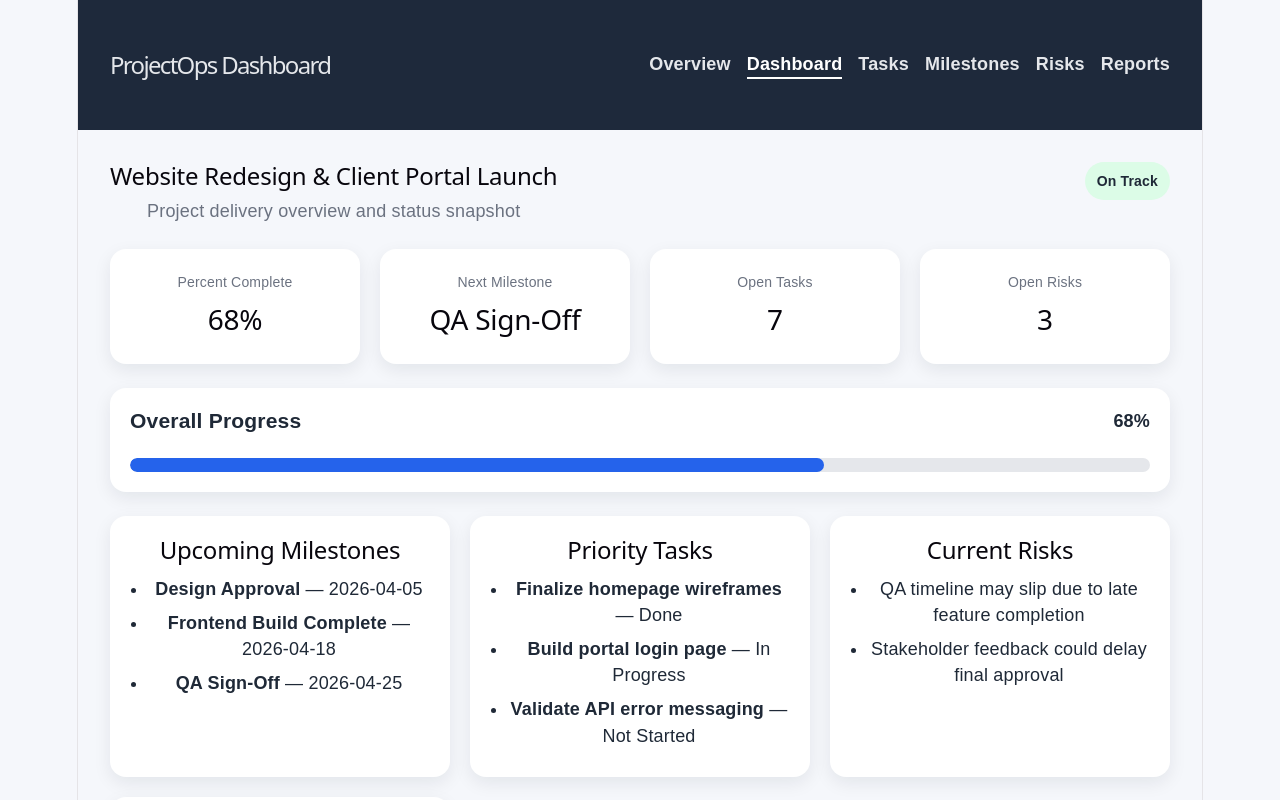
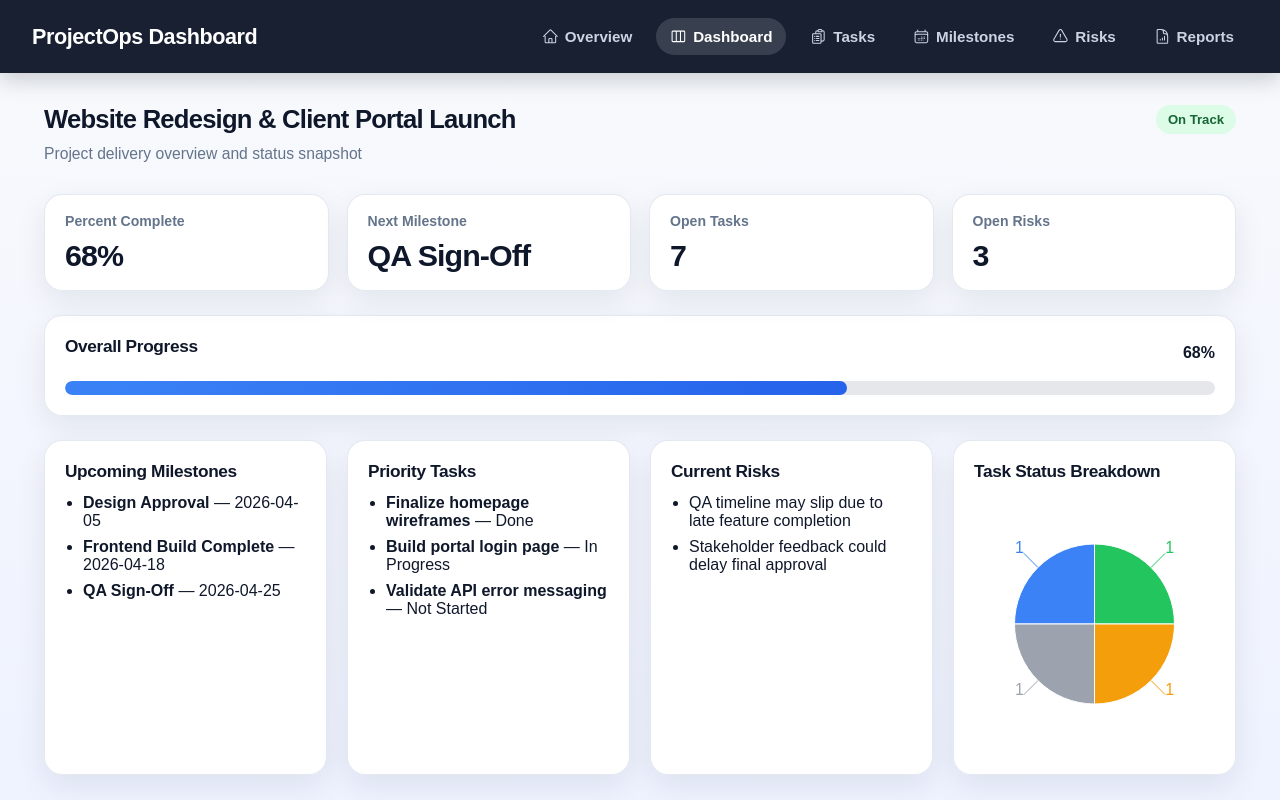
Before and after one commit to momycani/projectops-dashboard, a React (Vite) app: page / in a window 1280 px wide. Shown: the top 800 px of the page. Built offline with nearby package versions, Linux system fonts and the light colour scheme.

Commit message:
add icons to navbar

```diff
--- a/src/components/Navbar.tsx
+++ b/src/components/Navbar.tsx
@@ -1,16 +1,48 @@
 import { NavLink } from 'react-router-dom';
+import {
+  HiOutlineHome,
+  HiOutlineViewColumns,
+  HiOutlineClipboardDocumentList,
+  HiOutlineCalendarDays,
+  HiOutlineExclamationTriangle,
+  HiOutlineDocumentChartBar,
+} from 'react-icons/hi2';
 
 export default function Navbar() {
   return (
     <nav className="navbar">
       <h1>ProjectOps Dashboard</h1>
+
       <div className="nav-links">
-        <NavLink to="/overview">Overview</NavLink>
-        <NavLink to="/">Dashboard</NavLink>
-        <NavLink to="/tasks">Tasks</NavLink>
-        <NavLink to="/milestones">Milestones</NavLink>
-        <NavLink to="/risks">Risks</NavLink>
-        <NavLink to="/reports">Reports</NavLink>
+        <NavLink to="/overview">
+          <HiOutlineHome className="nav-icon" />
+          Overview
+        </NavLink>
+
+        <NavLink to="/">
+          <HiOutlineViewColumns className="nav-icon" />
+          Dashboard
+        </NavLink>
+
+        <NavLink to="/tasks">
+          <HiOutlineClipboardDocumentList className="nav-icon" />
+          Tasks
+        </NavLink>
+
+        <NavLink to="/milestones">
+          <HiOutlineCalendarDays className="nav-icon" />
+          Milestones
+        </NavLink>
+
+        <NavLink to="/risks">
+          <HiOutlineExclamationTriangle className="nav-icon" />
+          Risks
+        </NavLink>
+
+        <NavLink to="/reports">
+          <HiOutlineDocumentChartBar className="nav-icon" />
+          Reports
+        </NavLink>
       </div>
     </nav>
   );
--- a/src/index.css
+++ b/src/index.css
@@ -1,126 +1,38 @@
-:root {
-  --text: #6b6375;
-  --text-h: #08060d;
-  --bg: #fff;
-  --border: #e5e4e7;
-  --code-bg: #f4f3ec;
-  --accent: #aa3bff;
-  --accent-bg: rgba(170, 59, 255, 0.1);
-  --accent-border: rgba(170, 59, 255, 0.5);
-  --social-bg: rgba(244, 243, 236, 0.5);
-  --shadow:
-    rgba(0, 0, 0, 0.1) 0 10px 15px -3px, rgba(0, 0, 0, 0.05) 0 4px 6px -2px;
-
-  --sans: system-ui, 'Segoe UI', Roboto, sans-serif;
-  --heading: system-ui, 'Segoe UI', Roboto, sans-serif;
-  --mono: ui-monospace, Consolas, monospace;
-
-  font: 18px/145% var(--sans);
-  letter-spacing: 0.18px;
-  color-scheme: light dark;
-  color: var(--text);
-  background: var(--bg);
-  font-synthesis: none;
-  text-rendering: optimizeLegibility;
-  -webkit-font-smoothing: antialiased;
-  -moz-osx-font-smoothing: grayscale;
-
-  @media (max-width: 1024px) {
-    font-size: 16px;
-  }
-}
-
-@media (prefers-color-scheme: dark) {
-  :root {
-    --text: #9ca3af;
-    --text-h: #f3f4f6;
-    --bg: #16171d;
-    --border: #2e303a;
-    --code-bg: #1f2028;
-    --accent: #c084fc;
-    --accent-bg: rgba(192, 132, 252, 0.15);
-    --accent-border: rgba(192, 132, 252, 0.5);
-    --social-bg: rgba(47, 48, 58, 0.5);
-    --shadow:
-      rgba(0, 0, 0, 0.4) 0 10px 15px -3px, rgba(0, 0, 0, 0.25) 0 4px 6px -2px;
-  }
-
-  #social .button-icon {
-    filter: invert(1) brightness(2);
-  }
-}
-
-#root {
-  width: 1126px;
-  max-width: 100%;
-  margin: 0 auto;
-  text-align: center;
-  border-inline: 1px solid var(--border);
-  min-height: 100svh;
-  display: flex;
-  flex-direction: column;
-  box-sizing: border-box;
-}
-
-body {
-  margin: 0;
-}
-
-h1,
-h2 {
-  font-family: var(--heading);
-  font-weight: 500;
-  color: var(--text-h);
-}
-
-h1 {
-  font-size: 56px;
-  letter-spacing: -1.68px;
-  margin: 32px 0;
-  color: #e5e7eb;
-  @media (max-width: 1024px) {
-    font-size: 36px;
-    margin: 20px 0;
-  }
-}
-h2 {
-  font-size: 24px;
-  line-height: 118%;
-  letter-spacing: -0.24px;
-  margin: 0 0 8px;
-  @media (max-width: 1024px) {
-    font-size: 20px;
-  }
-}
-p {
-  margin: 0;
-}
-
-code,
-.counter {
-  font-family: var(--mono);
-  display: inline-flex;
-  border-radius: 4px;
-  color: var(--text-h);
-}
-
-code {
-  font-size: 15px;
-  line-height: 135%;
-  padding: 4px 8px;
-  background: var(--code-bg);
-}
-
 * {
   box-sizing: border-box;
   margin: 0;
   padding: 0;
 }
 
+:root {
+  --bg: #f8fafc;
+  --surface: #ffffff;
+  --surface-soft: #f1f5f9;
+  --border: #e2e8f0;
+  --text: #0f172a;
+  --muted: #64748b;
+  --nav: #0f172a;
+  --nav-link: #cbd5e1;
+  --nav-link-active: #ffffff;
+  --shadow: 0 10px 30px rgba(15, 23, 42, 0.08);
+  --radius: 18px;
+  --blue: #2563eb;
+  --blue-soft: #dbeafe;
+  --green-soft: #dcfce7;
+  --yellow-soft: #fef3c7;
+  --red-soft: #fee2e2;
+  --gray-soft: #f1f5f9;
+}
+
+html {
+  font-size: 16px;
+}
+
 body {
   font-family: Arial, sans-serif;
-  background: #f5f7fb;
-  color: #1f2937;
+  background: linear-gradient(to bottom, #f8fafc, #eef2ff);
+  color: var(--text);
+  min-height: 100vh;
 }
 
 a {
@@ -128,98 +40,177 @@ a {
   color: inherit;
 }
 
+button,
+input,
+select,
+textarea {
+  font: inherit;
+}
+
 .app-shell {
   min-height: 100vh;
 }
 
+/* NAVBAR */
 .navbar {
-  background: #1e293b;
+  background: rgba(15, 23, 42, 0.96);
   color: white;
-  padding: 20px 32px;
+  padding: 18px 32px;
   display: flex;
   justify-content: space-between;
   align-items: center;
+  gap: 20px;
   flex-wrap: wrap;
+  position: sticky;
+  top: 0;
+  z-index: 20;
+  backdrop-filter: blur(10px);
+  box-shadow: 0 8px 20px rgba(15, 23, 42, 0.18);
 }
 
 .navbar h1 {
-  font-size: 24px;
+  font-size: 1.35rem;
+  font-weight: 700;
+  letter-spacing: -0.02em;
 }
 
 .nav-links {
   display: flex;
-  gap: 16px;
+  gap: 10px;
   flex-wrap: wrap;
 }
 
 .nav-links a {
-  color: #e5e7eb;
+  color: var(--nav-link);
   font-weight: 600;
+  font-size: 0.95rem;
+  padding: 10px 14px;
+  border-radius: 999px;
+  transition: background-color 0.2s ease, color 0.2s ease,
+    transform 0.2s ease;
+}
+
+.nav-links a:hover {
+  background: rgba(255, 255, 255, 0.08);
+  color: white;
+  transform: translateY(-1px);
 }
 
 .nav-links a.active {
-  color: white;
-  border-bottom: 2px solid white;
+  background: rgba(255, 255, 255, 0.14);
+  color: var(--nav-link-active);
 }
 
+.nav-links a {
+  display: flex;
+  align-items: center;
+  gap: 6px;
+}
+
+.nav-icon {
+  font-size: 1.05rem;
+}
+
+/* PAGE LAYOUT */
 .page-content {
-  padding: 32px;
-  max-width: 1200px;
+  max-width: 1240px;
   margin: 0 auto;
+  padding: 32px 24px 48px;
 }
 
 .page-header {
   display: flex;
   justify-content: space-between;
   align-items: flex-start;
-  margin-bottom: 24px;
-  gap: 16px;
+  gap: 18px;
   flex-wrap: wrap;
+  margin-bottom: 28px;
+}
+
+.page-header h2 {
+  font-size: clamp(1.6rem, 2vw, 2rem);
+  line-height: 1.15;
+  letter-spacing: -0.03em;
 }
 
 .subtext {
-  color: #6b7280;
-  margin-top: 6px;
+  color: var(--muted);
+  margin-top: 8px;
+  line-height: 1.5;
+  max-width: 700px;
+  font-size: 0.98rem;
 }
 
+/* GRIDS */
 .summary-grid {
   display: grid;
-  grid-template-columns: repeat(auto-fit, minmax(220px, 1fr));
-  gap: 20px;
+  grid-template-columns: repeat(auto-fit, minmax(215px, 1fr));
+  gap: 18px;
   margin-bottom: 24px;
 }
 
 .dashboard-grid,
 .two-column-grid,
-.list-grid {
+.list-grid,
+.reports-grid,
+.overview-grid,
+.stakeholder-list {
   display: grid;
   grid-template-columns: repeat(auto-fit, minmax(280px, 1fr));
   gap: 20px;
 }
 
+.secondary-overview-grid {
+  margin-top: 12px;
+  margin-bottom: 32px;
+  padding: 22px 0 0 0;
+}
+
+/* CARDS */
 .card,
 .table-card {
-  background: white;
-  border-radius: 16px;
+  background: rgba(255, 255, 255, 0.96);
+  border: 1px solid rgba(226, 232, 240, 0.95);
+  border-radius: var(--radius);
   padding: 20px;
-  box-shadow: 0 6px 18px rgba(15, 23, 42, 0.08);
+  box-shadow: var(--shadow);
+}
+
+.summary-card {
+  padding: 18px 20px;
 }
 
 .summary-card p {
-  color: #6b7280;
-  font-size: 14px;
+  color: var(--muted);
+  font-size: 0.88rem;
+  font-weight: 600;
+  margin-bottom: 10px;
 }
 
 .summary-card h2 {
-  margin-top: 8px;
-  font-size: 28px;
+  font-size: 1.9rem;
+  line-height: 1.1;
+  letter-spacing: -0.03em;
 }
 
 .section-card h2,
-.card h3 {
+.card h3,
+.report-section h3,
+.overview-section h3 {
   margin-bottom: 12px;
+  font-size: 1.08rem;
+  letter-spacing: -0.02em;
 }
 
+.overview-section p,
+.overview-section li,
+.report-section li,
+.milestone-notes {
+  line-height: 1.6;
+  color: #334155;
+}
+
+/* PROGRESS */
 .progress-card {
   margin-bottom: 24px;
 }
@@ -227,6 +218,7 @@ a {
 .progress-header {
   display: flex;
   justify-content: space-between;
+  align-items: center;
   margin-bottom: 12px;
   font-weight: 700;
 }
@@ -241,67 +233,17 @@ a {
 
 .progress-fill {
   height: 100%;
-  background: #2563eb;
+  background: linear-gradient(to right, #3b82f6, #2563eb);
   border-radius: 999px;
 }
 
+/* CHART */
 .chart-wrapper {
   width: 100%;
   height: 260px;
 }
 
-ul {
-  padding-left: 18px;
-}
-
-li {
-  margin-bottom: 8px;
-}
-
-table {
-  width: 100%;
-  border-collapse: collapse;
-}
-
-th,
-td {
-  text-align: left;
-  padding: 12px;
-  border-bottom: 1px solid #e5e7eb;
-}
-
-.status-badge {
-  display: inline-block;
-  padding: 6px 12px;
-  border-radius: 999px;
-  font-size: 14px;
-  font-weight: 700;
-  background: #e5e7eb;
-}
-
-.status-badge.on-track,
-.status-badge.done,
-.status-badge.completed {
-  background: #dcfce7;
-}
-
-.status-badge.at-risk,
-.status-badge.blocked {
-  background: #fef3c7;
-}
-
-.status-badge.delayed {
-  background: #fee2e2;
-}
-
-.status-badge.in-progress {
-  background: #dbeafe;
-}
-
-.status-badge.not-started {
-  background: #f3f4f6;
-}
-
+/* FILTER BAR */
 .filter-bar {
   display: grid;
   grid-template-columns: repeat(auto-fit, minmax(180px, 1fr));
@@ -317,53 +259,151 @@ td {
 }
 
 .filter-group label {
-  font-size: 14px;
+  font-size: 0.88rem;
   font-weight: 700;
   color: #475569;
 }
 
 .filter-group input,
 .filter-group select {
-  padding: 10px 12px;
+  padding: 11px 12px;
   border: 1px solid #d1d5db;
-  border-radius: 10px;
-  font-size: 14px;
+  border-radius: 12px;
+  font-size: 0.95rem;
   background: white;
-  color: #1f2937;
+  color: var(--text);
+  transition: border-color 0.2s ease, box-shadow 0.2s ease;
 }
 
 .filter-group input:focus,
 .filter-group select:focus {
-  outline: 2px solid #93c5fd;
+  outline: none;
   border-color: #60a5fa;
+  box-shadow: 0 0 0 4px rgba(147, 197, 253, 0.35);
 }
 
 .task-count {
-  background: #eff6ff;
-  border-radius: 12px;
-  padding: 12px;
+  background: var(--blue-soft);
+  border-radius: 14px;
+  padding: 14px;
   text-align: center;
 }
 
 .task-count span {
   display: block;
-  font-size: 24px;
+  font-size: 1.6rem;
   font-weight: 700;
   color: #1d4ed8;
 }
 
 .task-count p {
-  font-size: 13px;
+  font-size: 0.82rem;
   color: #475569;
+  margin-top: 4px;
+}
+
+/* TABLES */
+.table-card {
+  overflow-x: auto;
+}
+
+table {
+  width: 100%;
+  border-collapse: collapse;
+  min-width: 720px;
+}
+
+th,
+td {
+  text-align: left;
+  padding: 14px 12px;
+  border-bottom: 1px solid #e5e7eb;
+  vertical-align: top;
+}
+
+th {
+  font-size: 0.85rem;
+  text-transform: uppercase;
+  letter-spacing: 0.04em;
+  color: #64748b;
+  background: #f8fafc;
+}
+
+td {
+  font-size: 0.95rem;
 }
 
 .empty-state {
   text-align: center;
   padding: 24px;
-  color: #6b7280;
+  color: var(--muted);
   font-style: italic;
 }
 
+/* STATUS BADGES */
+.status-badge {
+  display: inline-block;
+  padding: 7px 12px;
+  border-radius: 999px;
+  font-size: 0.82rem;
+  font-weight: 700;
+  white-space: nowrap;
+  background: #e5e7eb;
+}
+
+.status-badge.on-track,
+.status-badge.done,
+.status-badge.completed {
+  background: var(--green-soft);
+  color: #166534;
+}
+
+.status-badge.at-risk,
+.status-badge.blocked {
+  background: var(--yellow-soft);
+  color: #92400e;
+}
+
+.status-badge.delayed {
+  background: var(--red-soft);
+  color: #991b1b;
+}
+
+.status-badge.in-progress {
+  background: var(--blue-soft);
+  color: #1d4ed8;
+}
+
+.status-badge.not-started {
+  background: var(--gray-soft);
+  color: #475569;
+}
+
+/* RISK PILLS */
+.risk-pill {
+  display: inline-block;
+  padding: 6px 10px;
+  border-radius: 999px;
+  font-size: 0.8rem;
+  font-weight: 700;
+}
+
+.risk-pill.high {
+  background: #fee2e2;
+  color: #991b1b;
+}
+
+.risk-pill.medium {
+  background: #fef3c7;
+  color: #92400e;
+}
+
+.risk-pill.low {
+  background: #dcfce7;
+  color: #166534;
+}
+
+/* MILESTONES */
 .milestone-timeline {
   display: flex;
   flex-direction: column;
@@ -381,10 +421,11 @@ td {
 .milestone-marker {
   width: 14px;
   height: 14px;
-  background: #2563eb;
+  background: var(--blue);
   border-radius: 50%;
   margin-top: 8px;
   position: relative;
+  box-shadow: 0 0 0 6px rgba(37, 99, 235, 0.12);
 }
 
 .milestone-marker::after {
@@ -416,108 +457,108 @@ td {
 }
 
 .milestone-date {
-  color: #64748b;
-  font-size: 14px;
+  color: var(--muted);
+  font-size: 0.9rem;
   margin-top: 4px;
 }
 
-.milestone-notes {
-  color: #334155;
-  line-height: 1.5;
-}
-
-.reports-grid {
-  display: grid;
-  grid-template-columns: repeat(auto-fit, minmax(280px, 1fr));
-  gap: 20px;
-}
-
-.report-section h3 {
-  margin-bottom: 12px;
-}
-
-.report-section ul {
-  padding-left: 18px;
+/* REPORTS */
+.report-meta {
+  color: var(--muted);
+  font-size: 0.88rem;
 }
 
 .report-section li {
   margin-bottom: 12px;
-  line-height: 1.5;
 }
 
-.report-meta {
-  color: #64748b;
-  font-size: 14px;
-}
-
-.risk-pill {
-  display: inline-block;
-  padding: 6px 10px;
-  border-radius: 999px;
-  font-size: 13px;
-  font-weight: 700;
-}
-
-.risk-pill.high {
-  background: #fee2e2;
-  color: #991b1b;
-}
-
-.risk-pill.medium {
-  background: #fef3c7;
-  color: #92400e;
-}
-
-.risk-pill.low {
-  background: #dcfce7;
-  color: #166534;
-}
-
-.overview-grid {
-  display: grid;
-  grid-template-columns: repeat(auto-fit, minmax(280px, 1fr));
-  gap: 20px;
-  margin-bottom: 24px;
-}
-
-.secondary-overview-grid {
-  margin-bottom: 24px;
-}
-
-.overview-section h3 {
-  margin-bottom: 12px;
-}
-
-.overview-section p,
-.overview-section li {
-  line-height: 1.6;
-  color: #334155;
-}
-
+/* OVERVIEW */
 .stakeholder-section {
   margin-bottom: 24px;
 }
 
 .stakeholder-list {
-  display: grid;
-  grid-template-columns: repeat(auto-fit, minmax(220px, 1fr));
-  gap: 16px;
   margin-top: 12px;
 }
 
 .stakeholder-card {
-  background: #f8fafc;
-  border: 1px solid #e2e8f0;
-  border-radius: 14px;
+  background: var(--surface-soft);
+  border: 1px solid var(--border);
+  border-radius: 16px;
   padding: 16px;
 }
 
 .stakeholder-card h4 {
   margin-bottom: 8px;
-  color: #0f172a;
+  color: var(--text);
+  font-size: 1rem;
 }
 
 .stakeholder-card p {
   color: #475569;
   line-height: 1.5;
 }
+
+.section-title-row {
+  display: flex;
+  align-items: center;
+  gap: 10px;
+  margin-bottom: 12px;
+}
+
+.section-icon {
+  font-size: 1.25rem;
+  color: #2563eb;
+  flex-shrink: 0;
+}
+
+/* LISTS */
+ul {
+  padding-left: 18px;
+}
+
+li {
+  margin-bottom: 8px;
+}
+
+/* MOBILE */
+@media (max-width: 768px) {
+  .navbar {
+    padding: 16px 18px;
+  }
+
+  .navbar h1 {
+    font-size: 1.15rem;
+  }
+
+  .nav-links {
+    gap: 8px;
+  }
+
+  .nav-links a {
+    padding: 8px 12px;
+    font-size: 0.85rem;
+  }
+
+  .nav-icon {
+    display: none;
+  }
+
+  .page-content {
+    padding: 24px 16px 40px;
+  }
+
+  .card,
+  .table-card {
+    padding: 16px;
+  }
+
+  .summary-card h2 {
+    font-size: 1.6rem;
+  }
+
+  th,
+  td {
+    padding: 12px 10px;
+  }
+}
```
Also changed, not shown: src/pages/Overview.tsx (+31 -0 lines).
